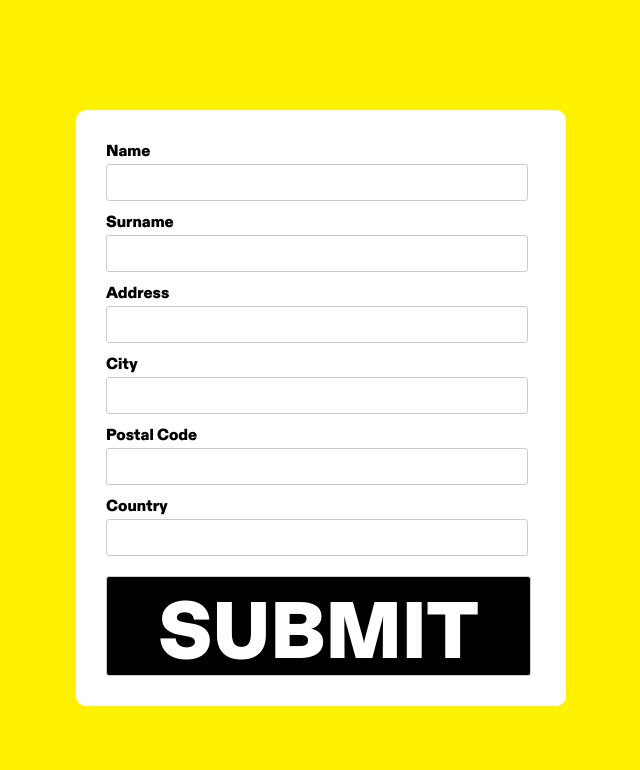
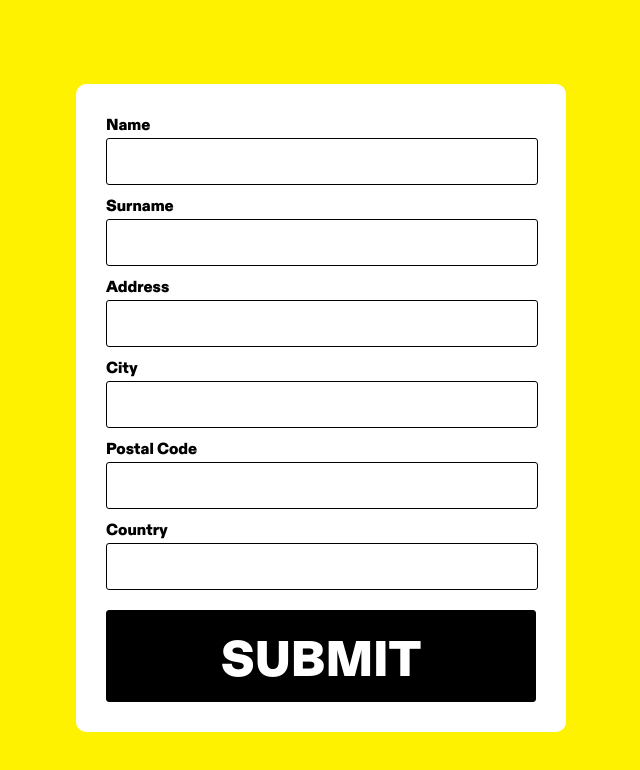
Before and after one commit to Sorrylesya/Precarious-Workforce, a plain HTML site: page index.html in a window 1280 px wide. Shown: the whole page, without its empty margins (319-959 px from the left). Drawn offline with Linux system fonts and the light colour scheme.

Commit message:
another one

```diff
--- a/index.html
+++ b/index.html
@@ -35,22 +35,23 @@
          /* style text-boxes to put in input */
         .form-container input[type="text"] {
             width: 400px;
-            padding: 10px;
+            padding: 15px;
             margin-bottom: 10px;
-            border: 1px solid #ccc;
+            border: 1px solid #000000;
             border-radius: 3px;
 
         }
         /* style the 'submit' button */
         .form-container input[type="submit"] {
             font-family: "ABCDiatypeEdu-Black", sans-serif;
-            font-size: 80px;
-            background-color: #000000;
+            font-size: 50px;
             color: white;
             margin-top: 10px;
-            border: 1px solid #ccc;
+            background-color: #000000;
+            border: 1px solid #000000;
             border-radius: 3px;
-            width: 425px;
+            width: 430px;
+            padding: 15px;
         }
 
     </style>
```
Also changed, not shown: HALTimezoneTest-Regular.woff (deleted), HALTimezoneTest-Regular.woff2 (deleted), 1 other file.
